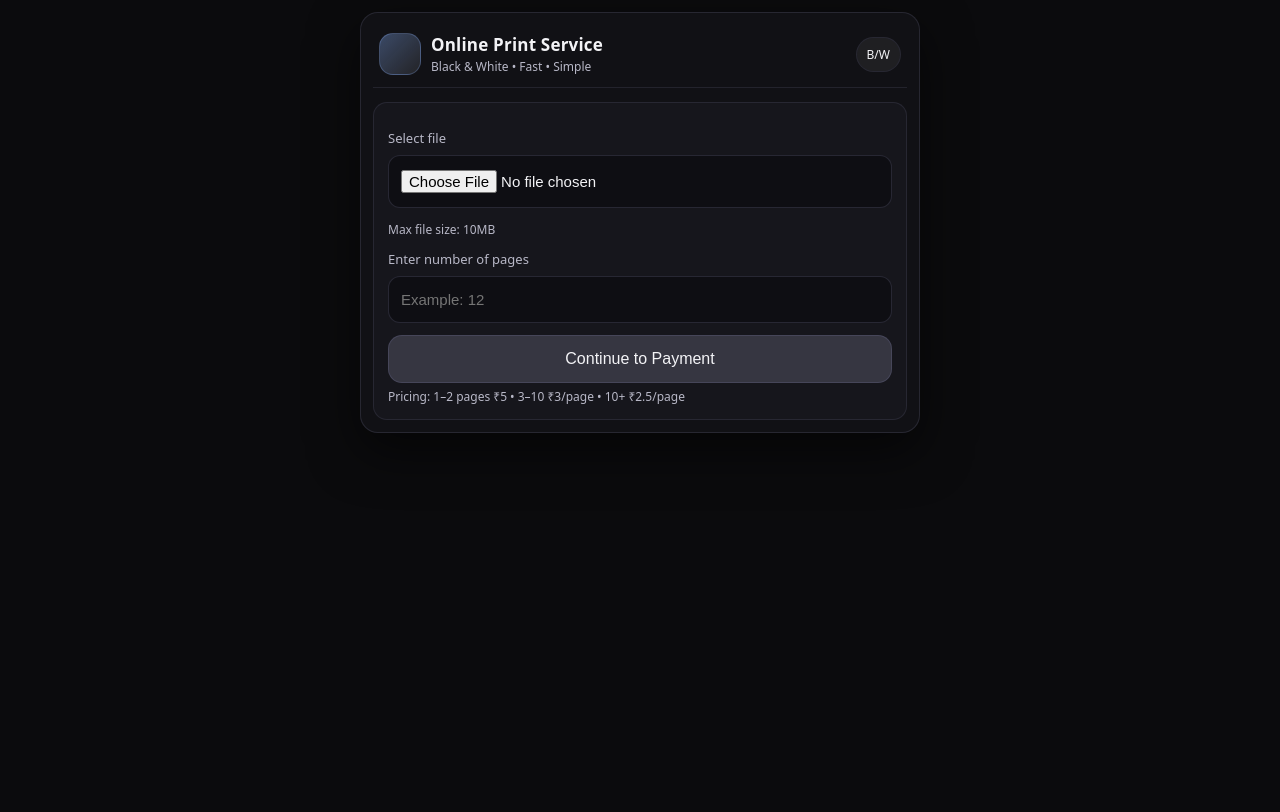
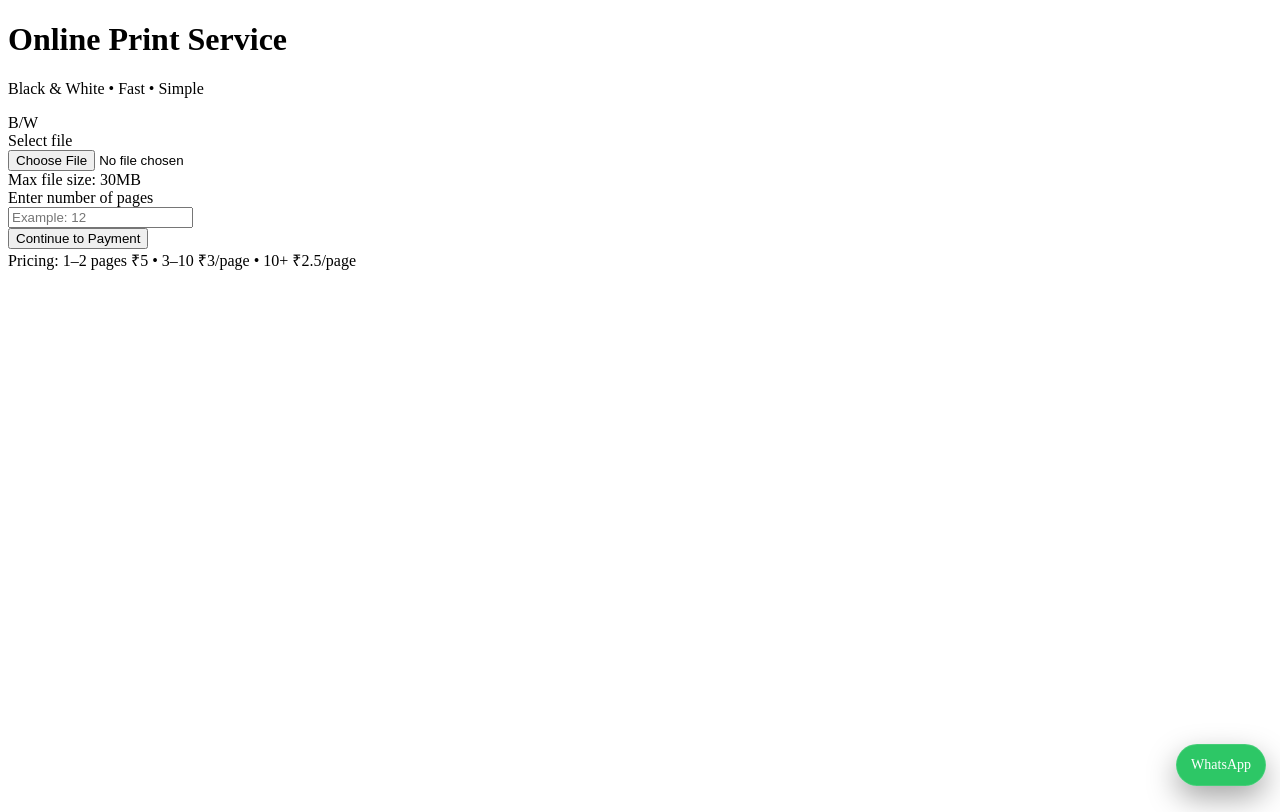
Before and after one commit to vivekvarma8/print-website, a website: page public/index.html in a window 1280 px wide. Both pictures are taken after a click on the button "Continue to Payment". Drawn offline with Linux system fonts and the light colour scheme.

Commit message:
whatsapp button + delete files after ttl

```diff
--- a/public/index.html
+++ b/public/index.html
@@ -7,6 +7,9 @@
   <link rel="stylesheet" href="/style.css">
 </head>
 <body>
+
+<a class="waBtn" href="https://wa.me/YOUR_WHATSAPP_NUMBER?text=Hi%2C%20I%20want%20to%20ask%20about%20my%20order." target="_blank">WhatsApp</a>
+
 <div class="container">
   <div class="hero">
     <div class="brand">
@@ -23,7 +26,7 @@
     <div class="field">
       <div class="label">Select file</div>
       <input type="file" id="file">
-        <div class="small">Max file size: 10MB</div>
+      <div class="small">Max file size: 30MB</div>
     </div>
 
     <div class="field">
--- a/public/script.js
+++ b/public/script.js
@@ -5,44 +5,7 @@ async function upload() {
 
   if (!file) return alert("Select a file");
   if (!pages || Number(pages) <= 0) return alert("Enter valid pages");
-
-  if (file.size > 10 * 1024 * 1024) return alert("File too large. Max 10MB.");
-
-  const fd = new FormData();
-  fd.append("printFile", file);
-  fd.append("pages", pages);
-
-  btn.disabled = true;
-  const oldText = btn.innerText;
-  btn.innerText = "Uploading...";
-
-  try {
-    const res = await fetch("/upload", { method: "POST", body: fd });
-    const data = await res.json();
-
-    if (!res.ok) {
-      alert(data.error || "Upload failed");
-      btn.disabled = false;
-      btn.innerText = oldText;
-      return;
-    }
-
-    localStorage.setItem("order", JSON.stringify(data));
-    window.location.href = "payment.html";
-  } catch (e) {
-    alert("Network error. Try again.");
-    btn.disabled = false;
-    btn.innerText = oldText;
-  }
-}
-async function upload() {
-  const btn = document.getElementById("uploadBtn");
-  const file = document.getElementById("file").files[0];
-  const pages = document.getElementById("pages").value;
-
-  if (!file) return alert("Select a file");
-  if (!pages || Number(pages) <= 0) return alert("Enter valid pages");
-  if (file.size > 10 * 1024 * 1024) return alert("File too large. Max 10MB.");
+  if (file.size > 30 * 1024 * 1024) return alert("File too large. Max 30MB.");
 
   const fd = new FormData();
   fd.append("printFile", file);
--- a/public/style.css
+++ b/public/style.css
@@ -1,128 +1,14 @@
-:root{
-  --bg:#0b0b0d;
-  --panel:rgba(18,18,22,.96);
-  --card:rgba(23,23,29,.98);
-  --border:rgba(42,42,53,.9);
-  --text:#f3f3f6;
-  --muted:#b8b8c7;
-  --accent:#8ab4ff;
+.waBtn{
+  position: fixed;
+  right: 14px;
+  bottom: 14px;
+  z-index: 999;
+  padding: 12px 14px;
+  border-radius: 999px;
+  text-decoration: none;
+  font-size: 14px;
+  color: #fff;
+  background: rgba(34,197,94,.95);
+  border: 1px solid rgba(255,255,255,.12);
+  box-shadow: 0 12px 30px rgba(0,0,0,.35);
 }
-
-*{box-sizing:border-box}
-
-body{
-  margin:0;
-  font-family: system-ui, -apple-system, Segoe UI, Roboto, Arial, sans-serif;
-  background: var(--bg);
-  color: var(--text);
-  min-height:100vh;
-}
-
-.container{
-  width: min(560px, 94vw);
-  margin: 12px auto;
-  padding: 12px;
-  background: var(--panel);
-  border: 1px solid var(--border);
-  border-radius: 18px;
-  box-shadow: 0 18px 50px rgba(0,0,0,.55);
-}
-
-.hero{
-  display:flex;
-  align-items:center;
-  justify-content:space-between;
-  gap:10px;
-  padding: 8px 6px 12px;
-  border-bottom:1px solid rgba(42,42,53,.75);
-}
-
-.brand{display:flex; gap:10px; align-items:center}
-.logo{
-  width:42px;height:42px;border-radius:14px;
-  background: linear-gradient(135deg, rgba(138,180,255,0.35), rgba(255,255,255,0.08));
-  border:1px solid rgba(138,180,255,0.25);
-}
-.title h1{margin:0;font-size:17px;letter-spacing:.2px}
-.sub{margin:2px 0 0;font-size:12px;color:var(--muted)}
-
-.badge{
-  font-size:12px;
-  padding: 8px 10px;
-  border-radius: 999px;
-  border: 1px solid rgba(42,42,53,.9);
-  background: rgba(255,255,255,0.06);
-  white-space: nowrap;
-}
-
-.card{
-  background: var(--card);
-  border: 1px solid rgba(42,42,53,.9);
-  border-radius: 14px;
-  padding: 14px;
-  margin-top: 14px;
-}
-
-.field{display:flex; flex-direction:column; gap:8px; margin: 12px 0}
-.label{font-size:13px;color:var(--muted)}
-
-input[type="file"], input[type="number"]{
-  width:100%;
-  padding: 14px 12px;
-  border-radius: 12px;
-  background: rgba(12,12,16,0.65);
-  border: 1px solid rgba(42,42,53,.95);
-  color: var(--text);
-  outline:none;
-  font-size: 15px;
-}
-
-input:focus{
-  border-color: rgba(138,180,255,.45);
-  box-shadow: 0 0 0 4px rgba(138,180,255,0.10);
-}
-
-.btn{
-  width:100%;
-  padding: 14px 14px;
-  border-radius: 14px;
-  border:1px solid rgba(84,84,110,.55);
-  background: rgba(58,58,70,.90);
-  color: var(--text);
-  cursor:pointer;
-  font-size: 16px;
-}
-
-.btn:disabled{opacity:.6; cursor:not-allowed}
-
-.small{
-  font-size: 12px;
-  color: var(--muted);
-  margin-top: 6px;
-  line-height: 1.35;
-}
-
-.center{display:flex; justify-content:center; margin: 12px 0}
-.qr{
-  width: min(240px, 75vw);
-  border-radius: 14px;
-  border: 1px solid rgba(42,42,53,.9);
-  padding: 10px;
-  background: rgba(0,0,0,0.22);
-}
-
-.infoLine{
-  font-size: 14px;
-  color: var(--text);
-  margin-bottom: 10px;
-}
-
-/* Admin image thumb fix */
-.thumb{
-  width:100%;
-  max-height:220px;
-  object-fit:cover;
-  border-radius:12px;
-  border:1px solid rgba(42,42,53,.9);
-  margin-top:10px;
-}
```
Also changed, not shown: public/payment.html (+3 -1 lines), public/payment.js (+7 -2 lines), server.js (+45 -5 lines). Lines whose indentation alone changed are shown as unchanged.
